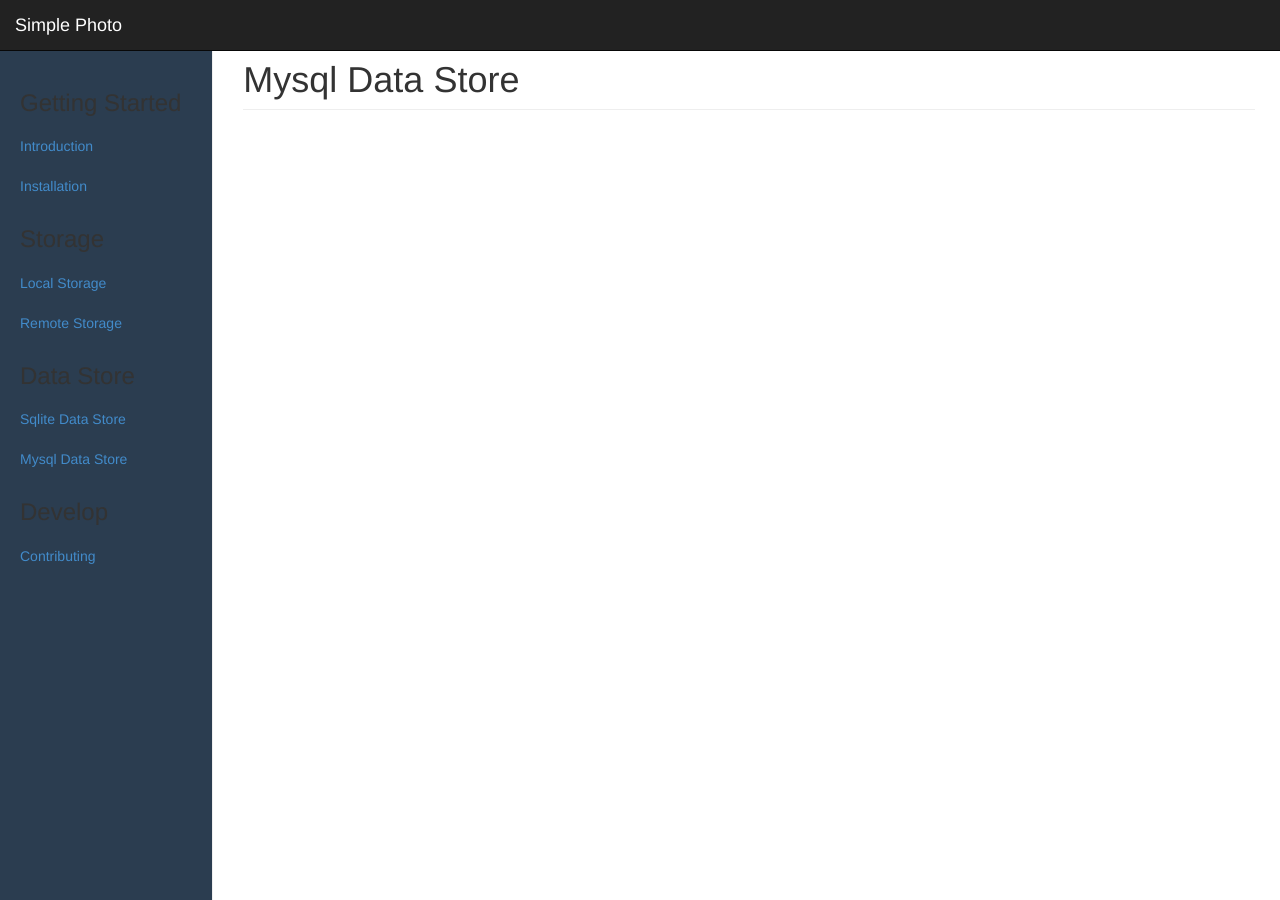
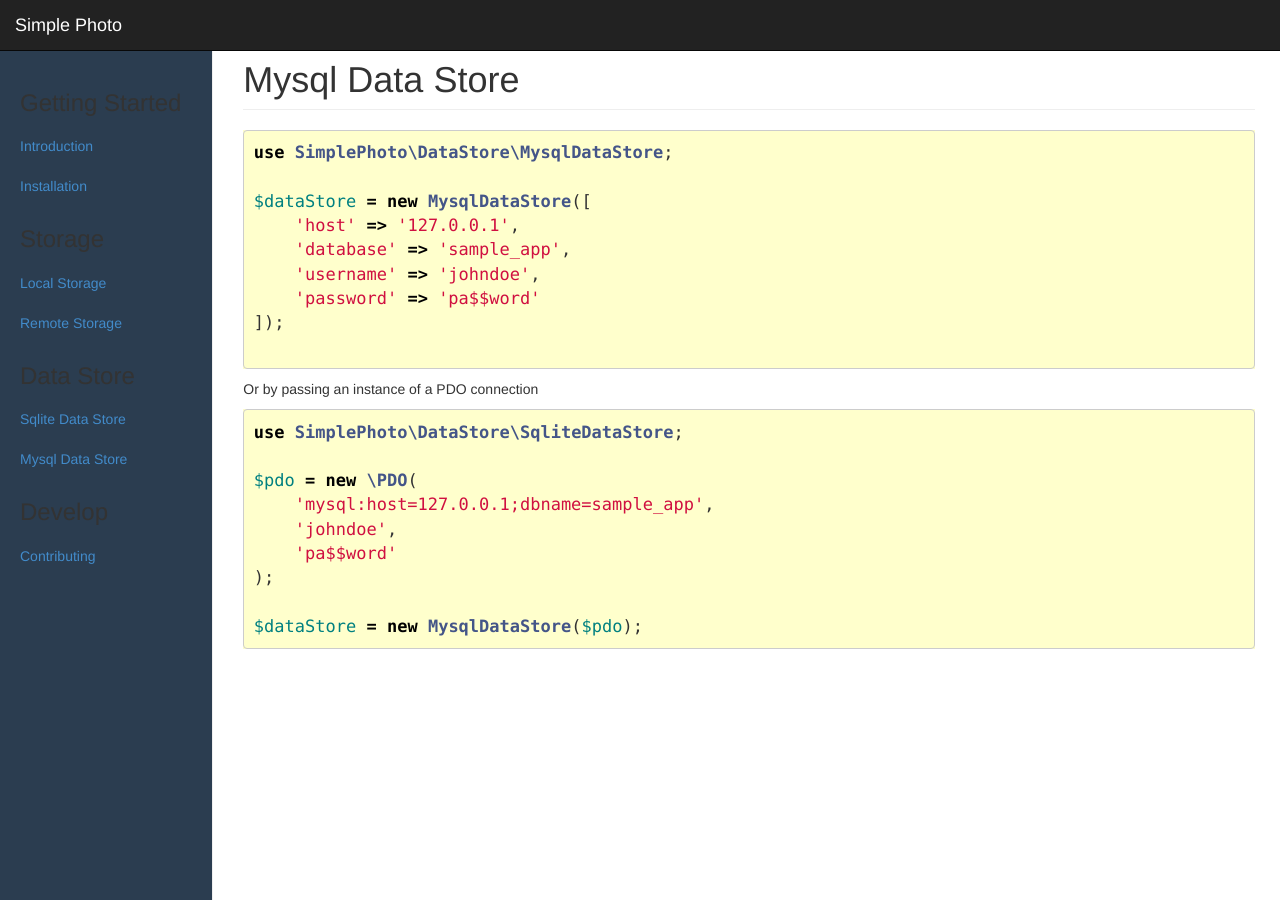
Before and after one commit to morrelinko/simple-photo-docs, a Jekyll site: the page built from docs/mysql-data-store.md, in a window 1280 px wide. Built offline with Jekyll 4.4.1, drawn with Linux system fonts in a browser that asks for light colours; Markdown is read by kramdown in place of the engine named in the settings.

Commit message:
Added setup for mysql and sqlite data store

````diff
--- a/docs/mysql-data-store.md
+++ b/docs/mysql-data-store.md
@@ -2,3 +2,29 @@
 layout: default
 title: Mysql Data Store
 ---
+
+```php
+use SimplePhoto\DataStore\MysqlDataStore;
+
+$dataStore = new MysqlDataStore([
+    'host' => '127.0.0.1',
+    'database' => 'sample_app',
+    'username' => 'johndoe',
+    'password' => 'pa$$word'
+]);
+
+```
+
+Or by passing an instance of a PDO connection
+
+```php
+use SimplePhoto\DataStore\SqliteDataStore;
+
+$pdo = new \PDO(
+    'mysql:host=127.0.0.1;dbname=sample_app',
+    'johndoe',
+    'pa$$word'
+);
+
+$dataStore = new MysqlDataStore($pdo);
+```
````
Also changed, not shown: docs/local-storage.md (+2 -3 lines), docs/remote-storage.md (+8 -8 lines), docs/sqlite-data-store.md (+18 -0 lines).
